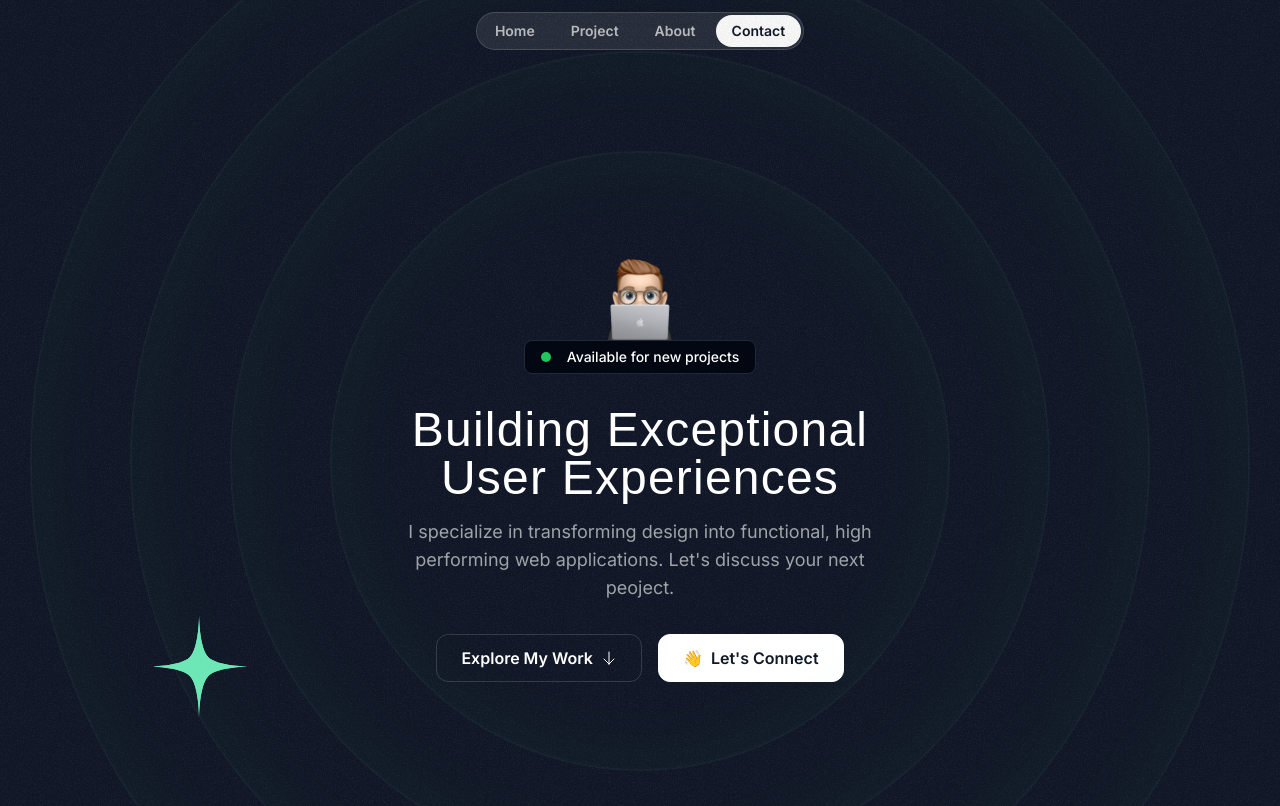
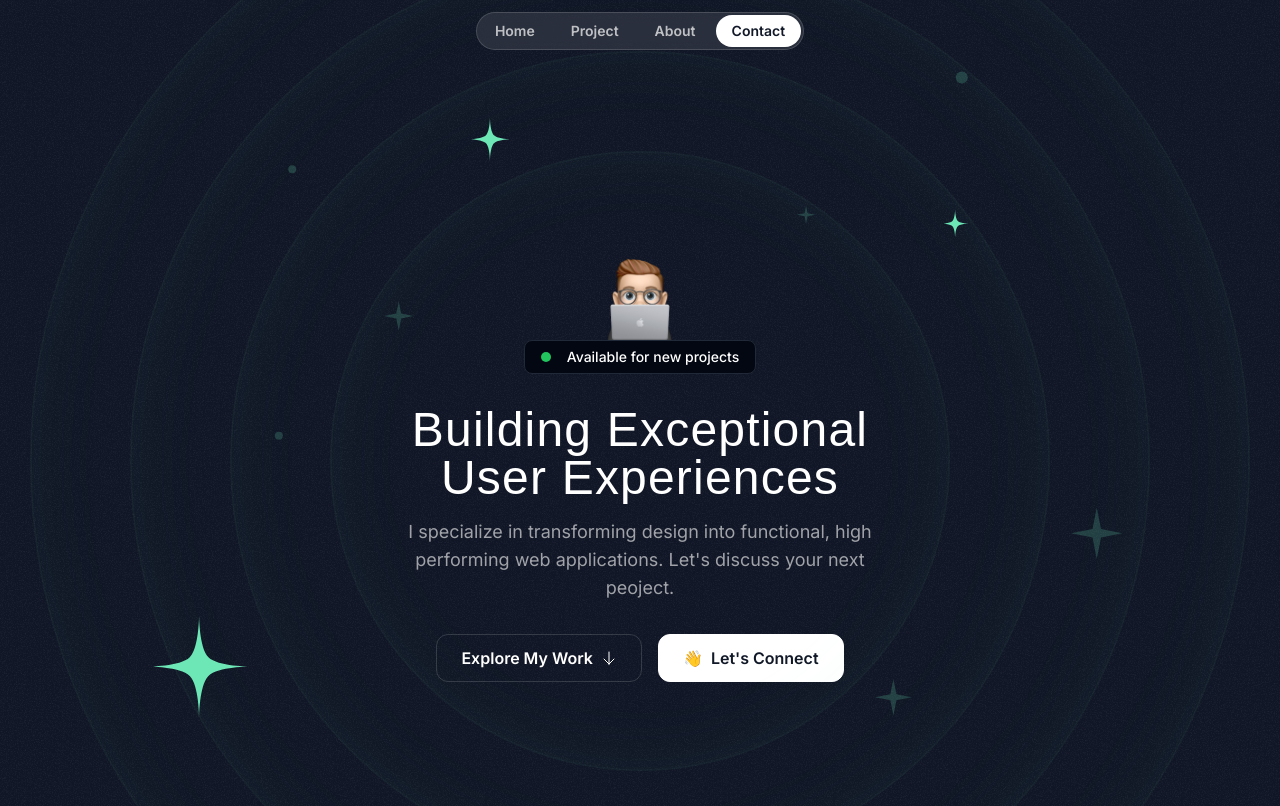
Before and after one commit to Toheedullah-K3/dev-portfolio, a Next.js app: page / in a window 1280 px wide. Shown: the top 806 px of the page. Built offline with nearby package versions, Linux system fonts and the light colour scheme; a web font is replaced by a local one.

Commit message:
Layers added to Hero Section

```diff
--- a/src/components/HeroOrbit.tsx
+++ b/src/components/HeroOrbit.tsx
@@ -8,7 +8,7 @@ export const HeroOrbit = ({
 }: PropsWithChildren<{ size: number; rotation: number }>) => {
     return (
         <div className="absolute top-1/2 left-1/2 -translate-x-1/2 -translate-y-1/2">
-            <div className="" style={{
+            <div className="flex items-start justify-start" style={{
                 transform: `rotate(${rotation}deg)`,
                 height: `${size}px`,
                 width: `${size}px`
--- a/src/sections/Header.tsx
+++ b/src/sections/Header.tsx
@@ -1,6 +1,6 @@
 export const Header = () => {
   return (
-    <div className="flex justify-center items-center fixed top-3 w-full">
+    <div className="flex justify-center items-center fixed top-3 w-full z-10">
       <nav className="flex gap-1 p-0.5 border border-white/15 rounded-full bg-white/10 backdrop-blur">
       <a href="#" className="nav-item"> Home </a>
         <a href="#" className="nav-item"> Project </a>
--- a/src/sections/Hero.tsx
+++ b/src/sections/Hero.tsx
@@ -3,6 +3,7 @@ import Image from "next/image";
 import ArrowDown from "@/assets/icons/arrow-down.svg";
 import grainImage from "@/assets/images/grain.jpg"
 import StarIcon from "@/assets/icons/star.svg"
+import SparkleIcon from "@/assets/icons/sparkle.svg"
 import { HeroOrbit } from "@/components/HeroOrbit"
 
 
@@ -23,8 +24,40 @@ export const HeroSection = () => {
         <StarIcon className= "size-28 text-emerald-300" />
       </HeroOrbit>
 
-      <HeroOrbit size={800} rotation={-70}>
-        <StarIcon className= "size-28 text-emerald-300" />
+      <HeroOrbit size={550} rotation={20}>
+        <StarIcon className= "size-12 text-emerald-300" />
+      </HeroOrbit>
+
+      <HeroOrbit size={590} rotation={98}>
+        <StarIcon className= "size-8 text-emerald-300" />
+      </HeroOrbit>
+
+      <HeroOrbit size={430} rotation={-14}>
+        <SparkleIcon className= "size-8 text-emerald-300/20" />
+      </HeroOrbit>
+
+      <HeroOrbit size={440} rotation={79}>
+        <SparkleIcon className= "size-5 text-emerald-300/20" />
+      </HeroOrbit>
+
+      <HeroOrbit size={530} rotation={178}>
+        <SparkleIcon className= "size-10 text-emerald-300/20" />
+      </HeroOrbit>
+
+      <HeroOrbit size={710} rotation={144}>
+        <SparkleIcon className= "size-14 text-emerald-300/20" />
+      </HeroOrbit>
+
+      <HeroOrbit size={720} rotation={85}>
+        <div className= "size-3 rounded-full bg-emerald-300/20"></div>
+      </HeroOrbit>
+
+      <HeroOrbit size={520} rotation={-41}>
+        <div className= "size-2 rounded-full bg-emerald-300/20"></div>
+      </HeroOrbit>
+
+      <HeroOrbit size={650} rotation={-5}>
+        <div className= "size-2 rounded-full bg-emerald-300/20"></div>
       </HeroOrbit>
 
       <div className="container">
```
